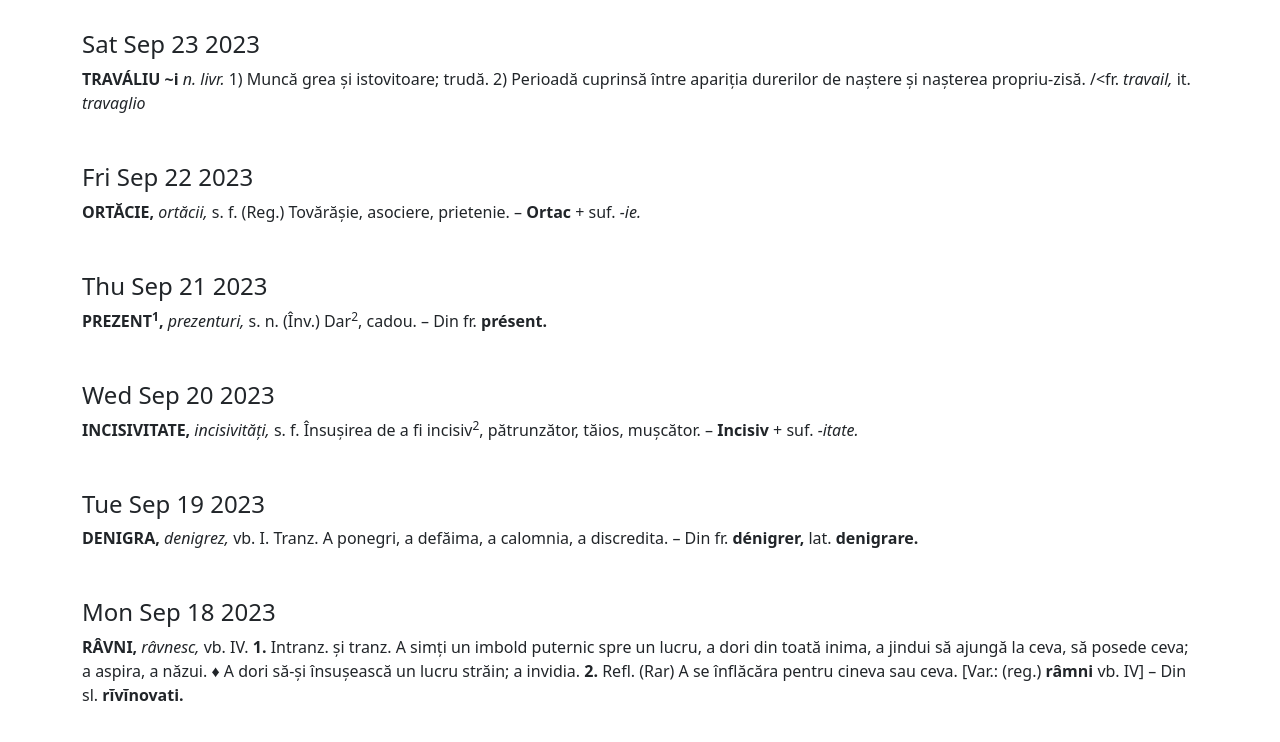
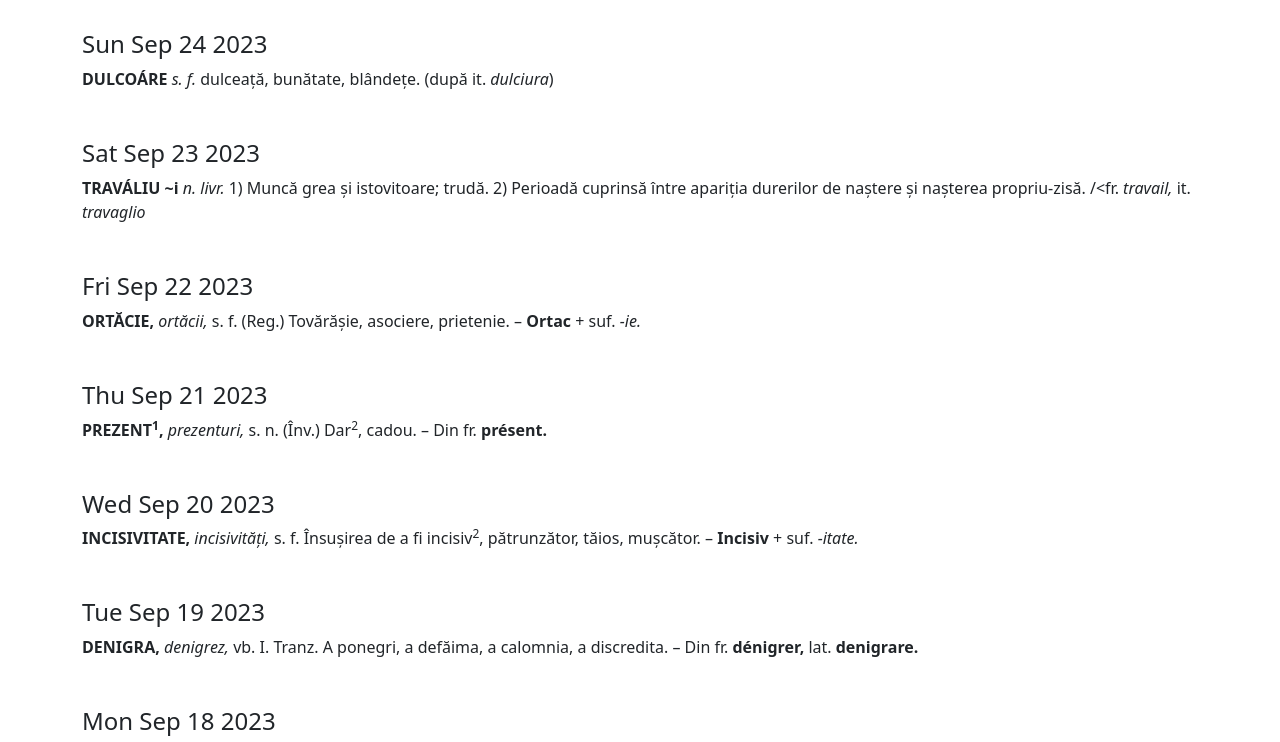
Before and after one commit to FlorinMinia/daily-dict-words, a plain HTML site: page index.html in a window 1280 px wide. Shown: the part 104-846 px from the top of the page. Drawn offline with nearby package versions, Linux system fonts and the light colour scheme.

Commit message:
New word added

```diff
--- a/index.html
+++ b/index.html
@@ -8,6 +8,7 @@
     <div class="container-sm">
         <h2 class="text-center mb-5">Daily Word</h2>
         <div id="word-list">
+			<div class="word mt-5"><h4>Sun Sep 24 2023</h4> <b>DULCOÁRE</b> <i><abbr class="abbrev" data-bs-toggle="popover" data-bs-content="substantiv feminin">s. f.</abbr></i> dulceață, bunătate, blândețe. (după it. <i>dulciura</i>) </div>
 			<div class="word mt-5"><h4>Sat Sep 23 2023</h4> <b>TRAVÁLIU ~i</b> <i>n. livr.</i> 1) Muncă grea și istovitoare; trudă. 2) Perioadă cuprinsă între apariția durerilor de naștere și nașterea propriu-zisă. /&lt;fr. <i>travail,</i> it. <i>travaglio</i> </div>
 			<div class="word mt-5"><h4>Fri Sep 22 2023</h4> <b>ORTĂC<span class="tonic-accent">I</span>E,</b> <i>ortăcii,</i> <abbr class="abbrev" data-bs-toggle="popover" data-bs-content="substantiv feminin">s. f.</abbr> (<abbr class="abbrev" data-bs-toggle="popover" data-bs-content="regional">Reg.</abbr>) Tovărășie, asociere, prietenie. – <b>Ortac</b> + <abbr class="abbrev" data-bs-toggle="popover" data-bs-content="sufix">suf.</abbr> <i>-ie.</i> </div>
 			<div class="word mt-5"><h4>Thu Sep 21 2023</h4> <b>PREZ<span class="tonic-accent">E</span>NT<sup>1</sup>,</b> <i>prezenturi,</i> <abbr class="abbrev" data-bs-toggle="popover" data-bs-content="substantiv neutru">s. n.</abbr> (<abbr class="abbrev" data-bs-toggle="popover" data-bs-content="învechit">Înv.</abbr>) Dar<sup>2</sup>, cadou. – Din <abbr class="abbrev" data-bs-toggle="popover" data-bs-content="limba franceză">fr.</abbr> <b>présent.</b> </div>
```
